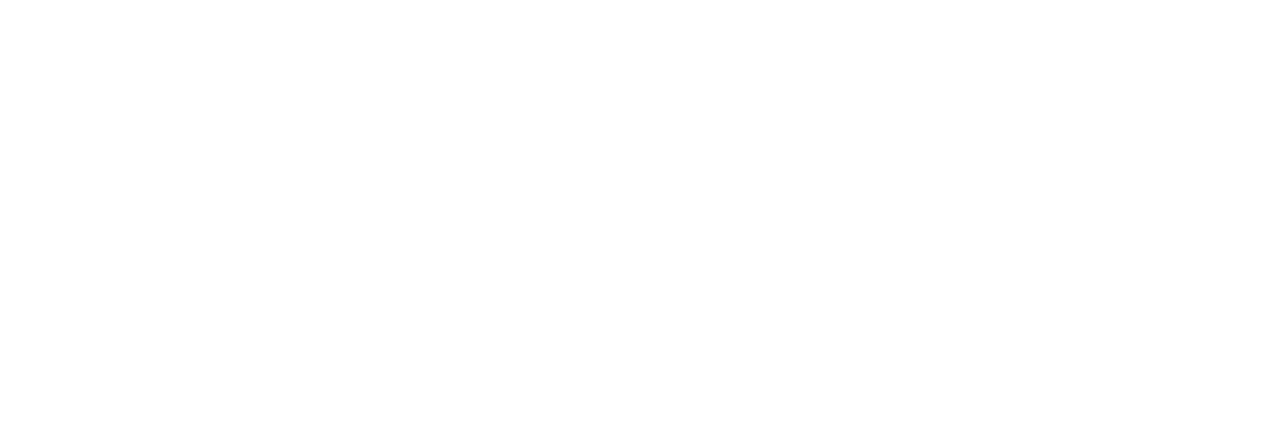
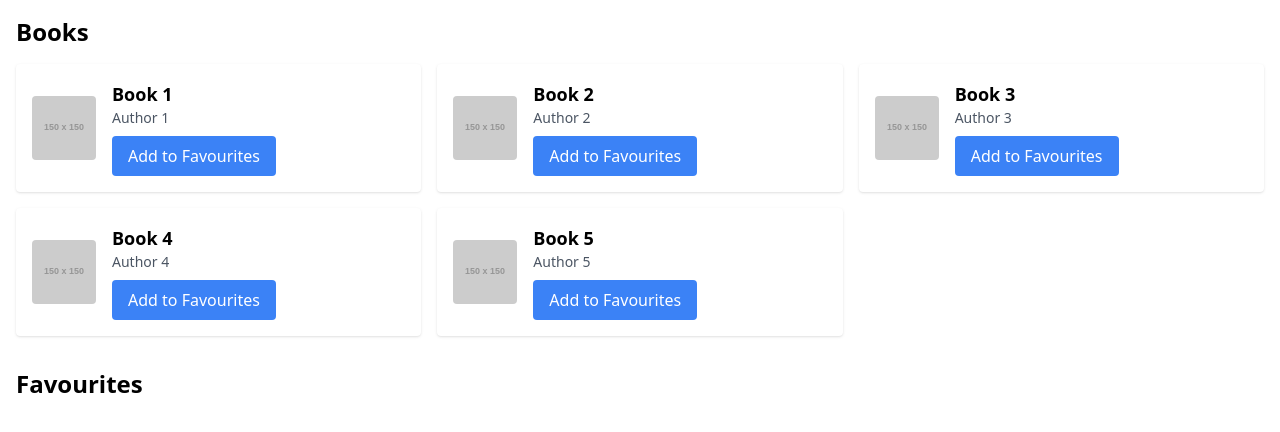
Before and after one commit to emansibghat/bookApp, a React (Vite) app: page /favorites in a window 1280 px wide. Shown: the top 432 px of the page. Built offline with nearby package versions, Linux system fonts and the light colour scheme.

Commit message:
new changes

```diff
--- a/src/components/pages/HomePage.jsx
+++ b/src/components/pages/HomePage.jsx
@@ -1,29 +1,43 @@
-import React, { useState } from "react";
+import React, { useState, useEffect } from "react";
 import { Link } from "react-router-dom";
-import { FaEllipsisV } from "react-icons/fa"; // Three-dots icon
+import { FaEllipsisV } from "react-icons/fa";
+import axios from "axios";
 import bookImage from "./book.png";
 import Books from "./booknew.png";
-import axios from 'axios';
-const books = () => {
+
+const API_URL = "https://localhost:5000/api";
+
+const HomePage = () => {
   const [books, setBooks] = useState([]);
+  const [favorites, setFavorites] = useState([]);
+  const [menuOpen, setMenuOpen] = useState(false);
   const [loading, setLoading] = useState(true);
+
   useEffect(() => {
     const fetchBooks = async () => {
       try {
-        const response = await axios.get('${API_URL}/books')
-        setBooks(response.data)
+        const response = await axios.get(`${API_URL}/books`);
+        setBooks(response.data);
+        setLoading(false);
       } catch (error) {
-        console.error('Error fetching books:', error);
+        console.error("Error fetching books:", error);
+        alert("Failed to load books. Please try again.");
+        setLoading(false);
       }
     };
     fetchBooks();
   }, []);
-}
-
-const HomePage = () => {
-  const [menuOpen, setMenuOpen] = useState(false);
 
   const toggleMenu = () => setMenuOpen((prev) => !prev);
+
+  const addToFavorites = (book) => {
+    if (favorites.some((fav) => fav.id === book.id)) {
+      alert("Book is already in favorites!");
+    } else {
+      setFavorites((prev) => [...prev, book]);
+      alert(`${book.title} added to favorites!`);
+    }
+  };
 
   return (
     <div className="min-h-screen bg-gray-100">
@@ -32,38 +46,29 @@
         <div className="container mx-auto flex items-center justify-between py-4 px-6">
           <h1 className="text-2xl font-bold">BookApp</h1>
           <nav className="space-x-6 hidden md:block">
-            <Link to="/" className="hover:underline">Home</Link>
-            <Link to="/categories" className="hover:underline">Categories</Link>
-            <Link to="/favorites" className="hover:underline">Favorites</Link>
-            <Link to="/ProfilePage" className="hover:underline">Profile</Link>
+            <Link to="/" className="hover:underline">
+              Home
+            </Link>
+            <Link to="/categories" className="hover:underline">
+              Categories
+            </Link>
+            <Link to="/favorites" className="hover:underline">
+              Favorites
+            </Link>
+            <Link to="/ProfilePage" className="hover:underline">
+              Profile
+            </Link>
           </nav>
           <div className="relative flex items-center">
             <button className="focus:outline-none" onClick={toggleMenu}>
               <FaEllipsisV className="text-2xl" />
             </button>
-            <div className="relative">
-              <button
-                className="focus:outline-none"
-                onClick={toggleMenu}
-                aria-label="Menu"
-              >
-
-              </button>
             {menuOpen && (
-                <div
-                  className="absolute right-0 mt-2 bg-white border rounded shadow-lg w-48 z-50"
-                  style={{ minWidth: "150px" }}
-                >
-                  <Link
-                    to="/signup"
-                    className="block px-4 py-2 text-gray-800 hover:bg-gray-100"
-                  >
+              <div className="absolute right-0 mt-2 bg-white border rounded shadow-lg w-48 z-50">
+                <Link to="/signup" className="block px-4 py-2 text-gray-800 hover:bg-gray-100">
                   Sign Up
                 </Link>
-                  <Link
-                    to="/login"
-                    className="block px-4 py-2 text-gray-800 hover:bg-gray-100"
-                  >
+                <Link to="/login" className="block px-4 py-2 text-gray-800 hover:bg-gray-100">
                   Log In
                 </Link>
                 <button
@@ -79,39 +84,25 @@
                   Update Profile
                 </Link>
               </div>
-
             )}
           </div>
-          </div>
-
         </div>
       </header>
 
       {/* Hero Section */}
-      <section className="relative h-[750px] bg-cover bg-center" style={{ backgroundImage: `url(${Books})` }}>
+      <section
+        className="relative h-[750px] bg-cover bg-center"
+        style={{ backgroundImage: `url(${Books})` }}
+      >
         <div className="absolute inset-0 bg-black bg-opacity-50 flex flex-col items-center justify-center text-center text-white px-4">
           <h2 className="text-4xl font-bold">Discover Your Next Favorite Book</h2>
           <p className="mt-4 text-lg">Browse thousands of books across various genres</p>
-          <Link to="/AddBookPage" className="mt-6 px-6 py-3 bg-blue-500 hover:bg-blue-600 rounded text-white font-bold">
+          <Link
+            to="/AddBookPage"
+            className="mt-6 px-6 py-3 bg-blue-500 hover:bg-blue-600 rounded text-white font-bold"
+          >
             Add Books
           </Link>
-        </div>
-      </section>
-
-      {/* Categories Section */}
-      <section className="py-12">
-        <div className="container mx-auto px-4">
-          <h2 className="text-2xl font-bold text-gray-800 mb-6">Explore Categories</h2>
-          <div className="grid grid-cols-2 md:grid-cols-4 gap-6">
-            {["Fiction", "Non-Fiction", "Mystery", "Adventure", "Sci-Fi", "Fantasy"].map((category) => (
-              <div
-                key={category}
-                className="bg-blue-100 hover:bg-blue-200 text-center p-6 rounded shadow cursor-pointer"
-              >
-                <h3 className="text-lg font-bold">{category}</h3>
-              </div>
-            ))}
-          </div>
         </div>
       </section>
 
@@ -119,34 +110,32 @@
       <section className="py-12 bg-gray-50">
         <div className="container mx-auto px-4">
           <h2 className="text-2xl font-bold text-gray-800 mb-6">Featured Books</h2>
+          {loading ? (
+            <p>Loading...</p>
+          ) : (
             <div className="grid grid-cols-2 md:grid-cols-4 gap-6">
-            {Array(8).fill().map((_, index) => (
-              <div key={index} className="bg-white shadow rounded overflow-hidden hover:shadow-lg transition">
-                <img src={bookImage} alt="Book Cover" className="h-40 w-full object-cover" />
+              {books.map((book) => (
+                <div
+                  key={book.id}
+                  className="bg-white shadow rounded overflow-hidden hover:shadow-lg transition"
+                >
+                  <img src={book.image || bookImage} alt={book.title} className="h-40 w-full object-cover" />
                   <div className="p-4">
-                  <h3 className="font-bold text-lg text-gray-700">Book Title {index + 1}</h3>
-                  <p className="text-sm text-gray-500">Author Name</p>
-                  <button className="mt-4 bg-blue-500 text-white px-4 py-2 rounded hover:bg-blue-600">
+                    <h3 className="font-bold text-lg text-gray-700">{book.title}</h3>
+                    <p className="text-sm text-gray-500">{book.author}</p>
+                    <button
+                      onClick={() => addToFavorites(book)}
+                      className="mt-4 bg-blue-500 text-white px-4 py-2 rounded hover:bg-blue-600"
+                    >
                       Add to Favorites
                     </button>
                   </div>
                 </div>
               ))}
             </div>
+          )}
         </div>
       </section>
-
-      {/* Footer */}
-      <footer className="bg-blue-700 text-white py-6">
-        <div className="container mx-auto text-center">
-          <p>&copy; 2025 BookApp. All Rights Reserved.</p>
-          <p className="space-x-4">
-            <Link to="/about" className="hover:underline">About Us</Link>
-            <Link to="/contact" className="hover:underline">Contact</Link>
-            <Link to="/privacy" className="hover:underline">Privacy Policy</Link>
-          </p>
-        </div>
-      </footer>
     </div>
   );
 };
--- a/src/components/pages/favourites.jsx
+++ b/src/components/pages/favourites.jsx
@@ -1,11 +1,95 @@
-import React from 'react'
+import React, { useState } from "react";
+import toast, { Toaster } from "react-hot-toast";
 
-const favourites = () => {
+const Favourites = () => {
+  const [favourites, setFavourites] = useState([]);
+
+  const addToFavourites = (book) => {
+    if (favourites.find((fav) => fav.id === book.id)) {
+      toast.error(`${book.title} is already in favourites!`);
+    } else {
+      setFavourites([...favourites, book]);
+      toast.success(`${book.title} added to favourites!`);
+    }
+  };
+
+  // Sample book data
+  const books = [
+    {
+      id: 1,
+      title: "Book 1",
+      author: "Author 1",
+      image: "https://via.placeholder.com/150",
+    },
+    {
+      id: 2,
+      title: "Book 2",
+      author: "Author 2",
+      image: "https://via.placeholder.com/150",
+    },
+    {
+      id: 3,
+      title: "Book 3",
+      author: "Author 3",
+      image: "https://via.placeholder.com/150",
+    },
+    {
+      id: 4,
+      title: "Book 4",
+      author: "Author 4",
+      image: "https://via.placeholder.com/150",
+    },
+    {
+      id: 5,
+      title: "Book 5",
+      author: "Author 5",
+      image: "https://via.placeholder.com/150",
+    },
+  ];
+
   return (
-    <div>
+    <div className="container mx-auto p-4">
+      <Toaster />
+      <h1 className="text-2xl font-bold mb-4">Books</h1>
+      <ul className="grid grid-cols-1 sm:grid-cols-2 lg:grid-cols-3 gap-4">
+        {books.map((book) => (
+          <li key={book.id} className="bg-white shadow rounded p-4 flex items-center">
+            <img
+              src={book.image}
+              alt={book.title}
+              className="w-16 h-16 object-cover rounded mr-4"
+            />
+            <div>
+              <h3 className="text-lg font-semibold">{book.title}</h3>
+              <p className="text-sm text-gray-600">{book.author}</p>
+              <button
+                onClick={() => addToFavourites(book)}
+                className="mt-2 px-4 py-2 bg-blue-500 text-white rounded hover:bg-blue-600"
+              >
+                Add to Favourites
+              </button>
+            </div>
+          </li>
+        ))}
+      </ul>
+      <h2 className="text-2xl font-bold mt-8 mb-4">Favourites</h2>
+      <ul className="grid grid-cols-1 sm:grid-cols-2 lg:grid-cols-3 gap-4">
+        {favourites.map((fav) => (
+          <li key={fav.id} className="bg-white shadow rounded p-4 flex items-center">
+            <img
+              src={fav.image}
+              alt={fav.title}
+              className="w-16 h-16 object-cover rounded mr-4"
+            />
+            <div>
+              <h3 className="text-lg font-semibold">{fav.title}</h3>
+              <p className="text-sm text-gray-600">{fav.author}</p>
+            </div>
+          </li>
+        ))}
+      </ul>
+    </div>
+  );
+};
 
-    </div>
-  )
-}
-
-export default favourites
+export default Favourites;
```
Lines whose indentation alone changed are shown as unchanged.
